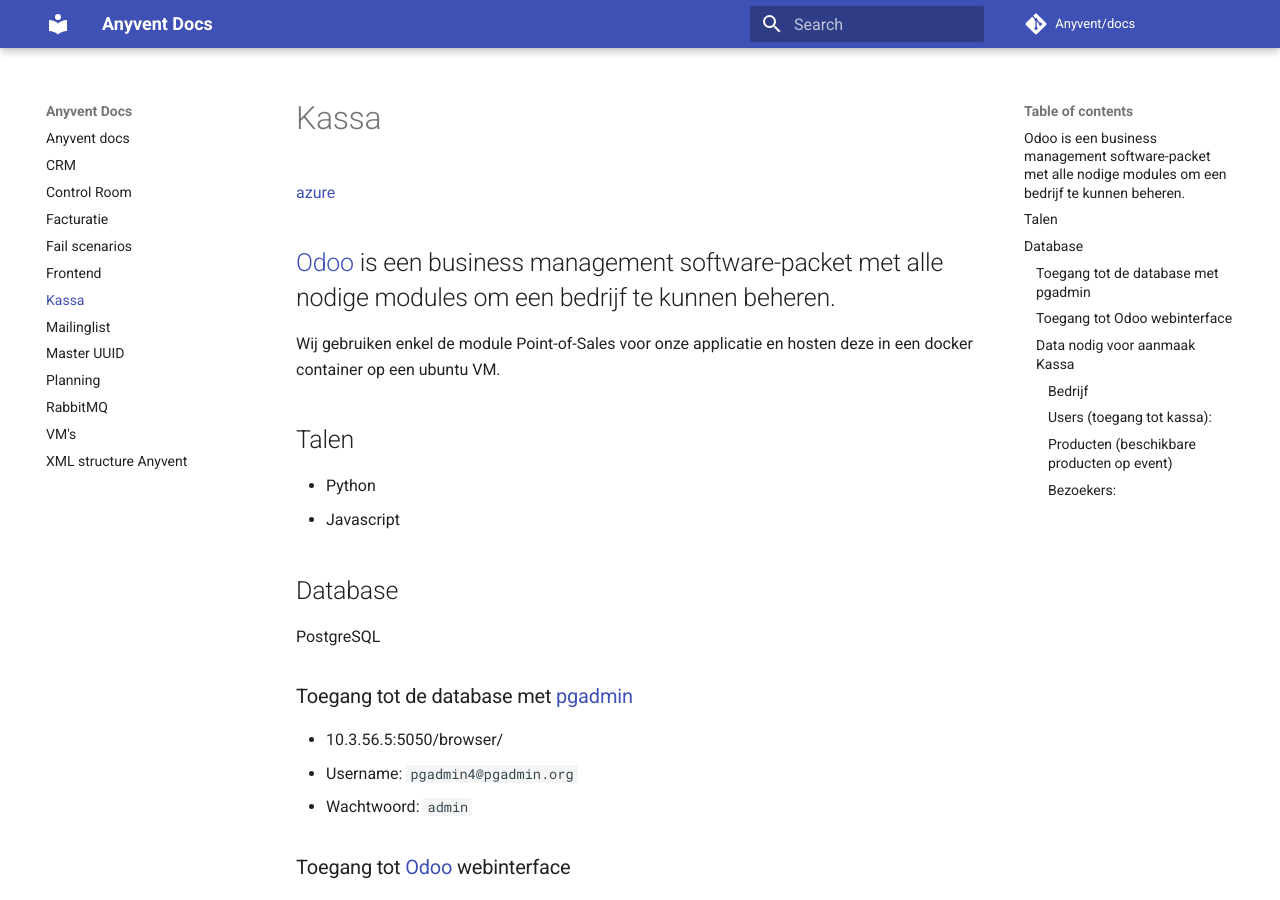
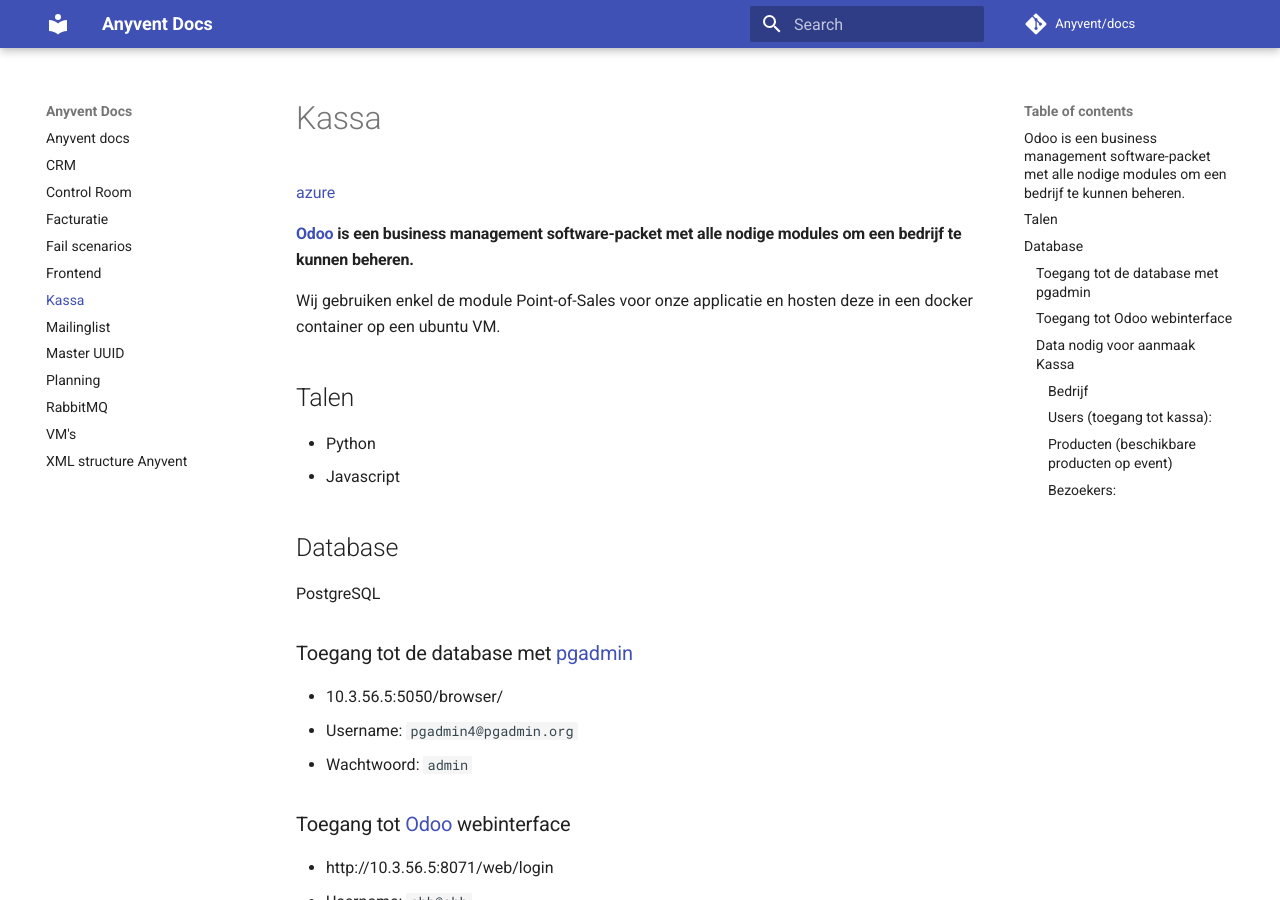
Before and after one commit to seppeconinx/docs, an MkDocs documentation site: the page built from docs/Kassa.md, in a window 1280 px wide and 900 px high. Built offline with MkDocs 1.6.1 and Material for MkDocs 9.7.7, drawn with Linux system fonts in a browser that asks for light colours; comment, search, counter and statistics services are not loaded.

Commit message:
update 3

```diff
--- a/docs/Kassa.md
+++ b/docs/Kassa.md
@@ -1,7 +1,7 @@
 # Kassa
 [azure](https://dev.azure.com/anyvent/Kassa)
 
-## [Odoo](https://www.odoo.com) is een business management software-packet met alle nodige modules om een bedrijf te kunnen beheren.
+#### [Odoo](https://www.odoo.com) is een business management software-packet met alle nodige modules om een bedrijf te kunnen beheren.
 
 Wij gebruiken enkel de module Point-of-Sales voor onze applicatie en hosten deze in een docker container op een ubuntu VM.
 
```
